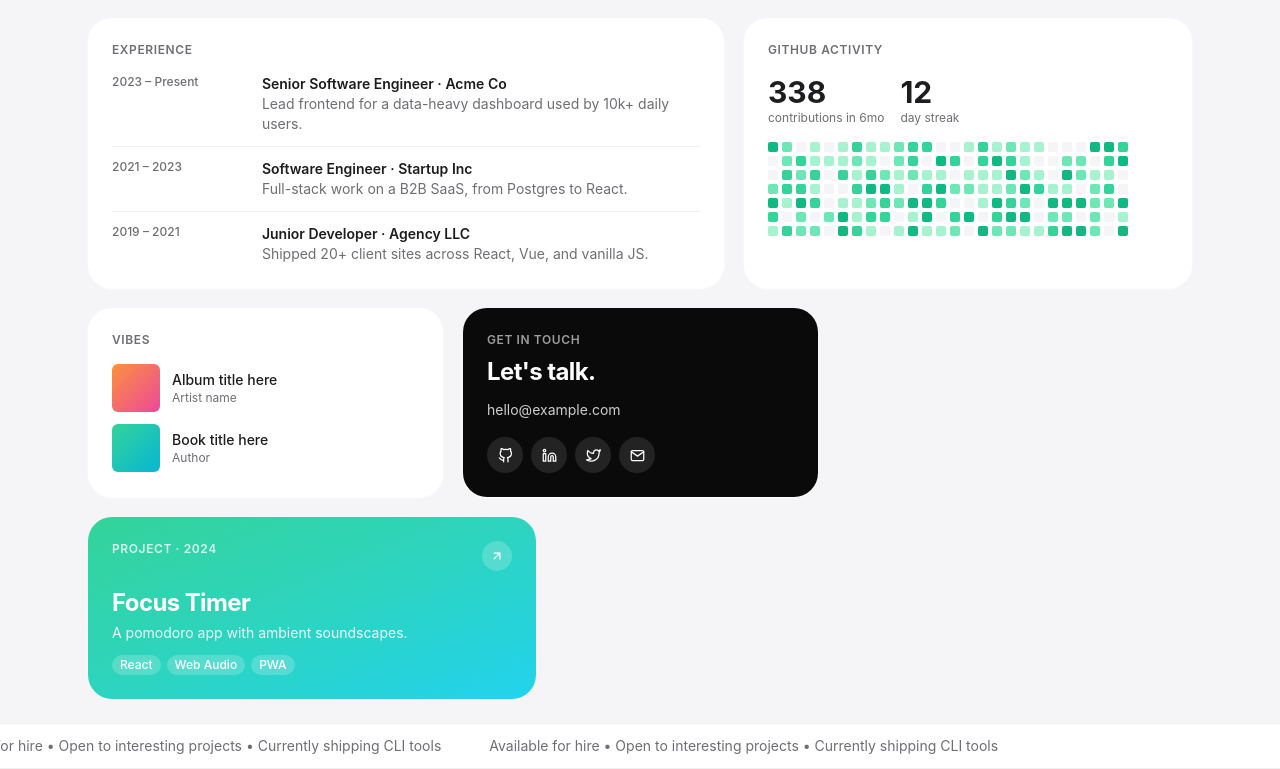
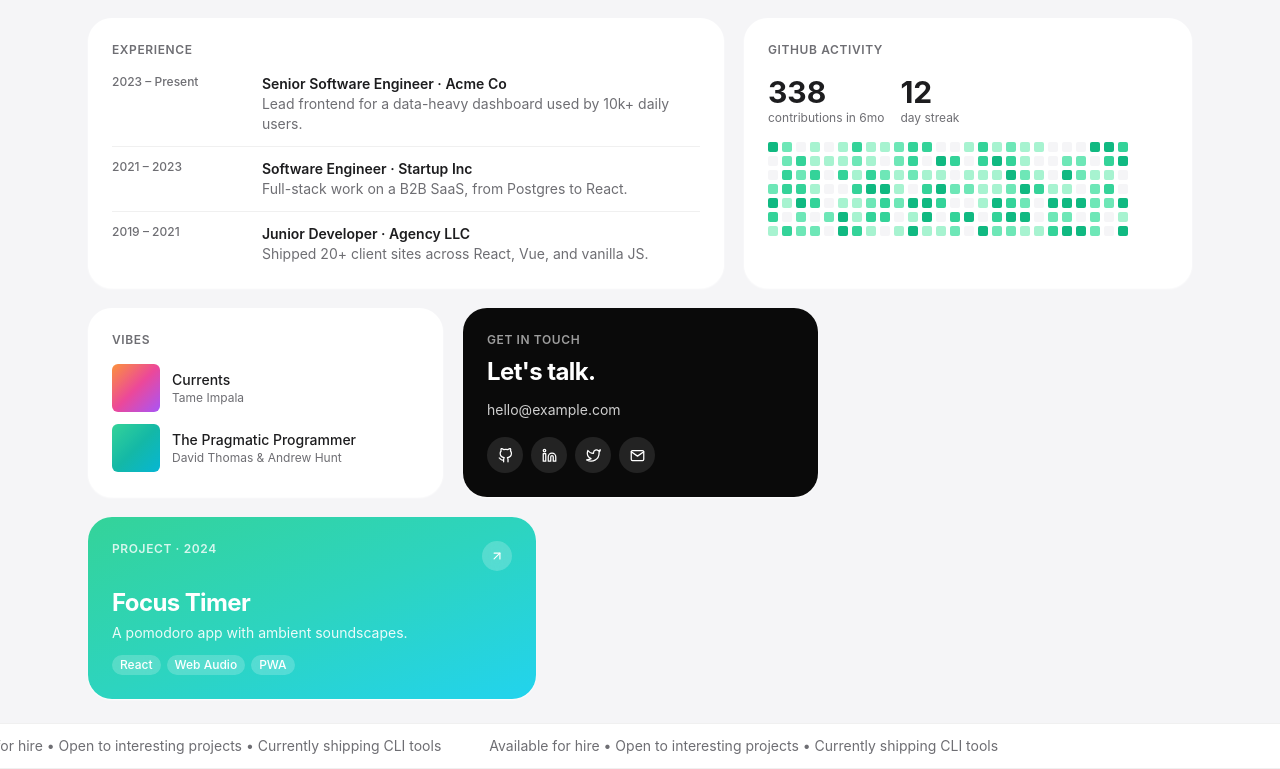
Before and after one commit to adetxt/adetxt.github.io, a React (Vite) app: page / in a window 1280 px wide. Shown: the part 698-1467 px from the top of the page. Built offline with nearby package versions, Linux system fonts and the light colour scheme.

Commit message:
feat: polish — hero expand, cursor link text, social hovers, music data

```diff
--- a/src/App.tsx
+++ b/src/App.tsx
@@ -14,10 +14,11 @@ import { ContactTile } from './components/tiles/ContactTile'
 import { GitHubTile } from './components/tiles/GitHubTile'
 import { ExperienceTile } from './components/tiles/ExperienceTile'
 import { projects } from './data/projects'
+import { heroDetail } from './data/hero'
 import type { Project } from './data/projects'
 
 export default function App() {
-  const [openProject, setOpenProject] = useState<Project | null>(null)
+  const [openDetail, setOpenDetail] = useState<Project | null>(null)
 
   return (
     <main id="top" className="relative min-h-screen bg-bg">
@@ -25,16 +26,16 @@ export default function App() {
       <MagneticCursor />
       <TopNav />
       <BentoGrid>
-        <HeroTile />
-        <ProjectTile project={projects[0]} className="lg:col-span-5" onClick={() => setOpenProject(projects[0])} />
+        <HeroTile onClick={() => setOpenDetail(heroDetail)} />
+        <ProjectTile project={projects[0]} className="lg:col-span-5" onClick={() => setOpenDetail(projects[0])} />
         <TechStackTile />
         <NowBuildingTile />
-        <ProjectTile project={projects[1]} className="lg:col-span-7" onClick={() => setOpenProject(projects[1])} />
+        <ProjectTile project={projects[1]} className="lg:col-span-7" onClick={() => setOpenDetail(projects[1])} />
         <ExperienceTile />
         <GitHubTile />
         <MusicTile />
         <ContactTile />
-        <ProjectTile project={projects[2]} className="lg:col-span-4" onClick={() => setOpenProject(projects[2])} />
+        <ProjectTile project={projects[2]} className="lg:col-span-4" onClick={() => setOpenDetail(projects[2])} />
       </BentoGrid>
       <Marquee
         items={[
@@ -43,7 +44,7 @@ export default function App() {
           'Currently shipping CLI tools',
         ]}
       />
-      <TileDetail project={openProject} onClose={() => setOpenProject(null)} />
+      <TileDetail project={openDetail} onClose={() => setOpenDetail(null)} />
     </main>
   )
 }
--- a/src/components/motion/MagneticCursor.tsx
+++ b/src/components/motion/MagneticCursor.tsx
@@ -7,6 +7,7 @@ export function MagneticCursor() {
   const reduced = useReducedMotion()
   const [hidden, setHidden] = useState(true)
   const [variant, setVariant] = useState<'default' | 'tile' | 'link'>('default')
+  const [linkText, setLinkText] = useState('')
   const [accent, setAccent] = useState('#6e6e73')
 
   useEffect(() => {
@@ -21,14 +22,17 @@ export function MagneticCursor() {
     const onOver = (e: MouseEvent) => {
       const t = e.target as HTMLElement
       const tile = t.closest('[data-bento-tile]') as HTMLElement | null
-      const link = t.closest('a, button') as HTMLElement | null
+      const link = t.closest('a') as HTMLElement | null
       if (tile) {
         setVariant('tile')
+        setLinkText('')
         setAccent(getComputedStyle(tile).getPropertyValue('--accent').trim() || '#6e6e73')
       } else if (link) {
         setVariant('link')
+        setLinkText(t.textContent?.trim() || '')
       } else {
         setVariant('default')
+        setLinkText('')
       }
     }
     window.addEventListener('mouseover', onOver, { passive: true })
@@ -36,6 +40,10 @@ export function MagneticCursor() {
   }, [hidden])
 
   if (hidden) return null
+
+  const isLink = variant === 'link'
+  const pillWidth = isLink ? Math.max(64, linkText.length * 7 + 24) : variant === 'tile' ? 48 : 32
+  const pillHeight = isLink ? 28 : variant === 'tile' ? 48 : 32
 
   return (
     <>
@@ -45,8 +53,8 @@ export function MagneticCursor() {
         style={{
           transform: `translate(${x}px, ${y}px) translate(-50%, -50%)`,
           transition: 'width 0.2s, height 0.2s, opacity 0.2s',
-          width: variant === 'link' ? 0 : 8,
-          height: variant === 'link' ? 0 : 8,
+          width: isLink ? 0 : 8,
+          height: isLink ? 0 : 8,
           borderRadius: 9999,
           background: variant === 'tile' ? accent : '#fff',
         }}
@@ -57,13 +65,19 @@ export function MagneticCursor() {
         style={{
           transform: `translate(${x}px, ${y}px) translate(-50%, -50%)`,
           transition: 'width 0.25s, height 0.25s, opacity 0.25s, border-color 0.25s',
-          width: variant === 'tile' ? 48 : variant === 'link' ? 64 : 32,
-          height: variant === 'tile' ? 48 : variant === 'link' ? 28 : 32,
-          borderRadius: variant === 'link' ? 999 : 999,
+          width: pillWidth,
+          height: pillHeight,
+          borderRadius: 9999,
           border: `1.5px solid ${variant === 'tile' ? accent : 'rgba(255,255,255,0.5)'}`,
-          background: 'transparent',
+          background: isLink ? 'rgba(255,255,255,0.08)' : 'transparent',
         }}
-      />
+      >
+        {isLink && linkText && (
+          <span className="absolute inset-0 flex items-center justify-center px-3 text-[11px] font-medium text-white whitespace-nowrap">
+            {linkText}
+          </span>
+        )}
+      </div>
     </>
   )
 }
--- a/src/components/tiles/ContactTile.tsx
+++ b/src/components/tiles/ContactTile.tsx
@@ -21,6 +21,12 @@ export function ContactTile() {
       <div className="mt-4 flex gap-2">
         {socials.map((s) => {
           const Icon = s.icon
+          const hoverClass =
+            s.name === 'GitHub' ? 'hover:rotate-12' :
+            s.name === 'LinkedIn' ? 'hover:-translate-y-0.5' :
+            s.name === 'Twitter' ? 'hover:skew-x-[-12deg]' :
+            s.name === 'Email' ? 'hover:scale-125' :
+            ''
           return (
             <a
               key={s.name}
@@ -28,7 +34,7 @@ export function ContactTile() {
               target="_blank"
               rel="noreferrer"
               aria-label={s.name}
-              className="flex h-9 w-9 items-center justify-center rounded-full bg-white/10 transition-transform hover:scale-110"
+              className={`flex h-9 w-9 items-center justify-center rounded-full bg-white/10 transition-transform duration-200 ${hoverClass}`}
             >
               <Icon size={15} />
             </a>
--- a/src/components/tiles/HeroTile.tsx
+++ b/src/components/tiles/HeroTile.tsx
@@ -1,12 +1,18 @@
 import { BentoTile } from '../bento/BentoTile'
 import { Chip } from '../ui/Chip'
 
-export function HeroTile() {
+type Props = {
+  onClick?: () => void
+}
+
+export function HeroTile({ onClick }: Props) {
   return (
     <BentoTile
       data-bento-tile
       label="About"
-      className="col-span-1 md:col-span-2 lg:col-span-7 lg:row-span-2 p-8"
+      onClick={onClick}
+      expandable
+      className="col-span-1 md:col-span-2 lg:col-span-7 lg:row-span-2 cursor-pointer p-8"
     >
       <div className="flex h-full flex-col justify-between gap-8">
         <div>
--- a/src/components/tiles/MusicTile.tsx
+++ b/src/components/tiles/MusicTile.tsx
@@ -1,4 +1,5 @@
 import { BentoTile } from '../bento/BentoTile'
+import { currentlyListening, currentlyReading } from '../../data/music'
 
 export function MusicTile() {
   return (
@@ -8,17 +9,17 @@ export function MusicTile() {
       </p>
       <div className="mt-4 space-y-3">
         <div className="flex items-center gap-3">
-          <div className="h-12 w-12 flex-shrink-0 rounded-md bg-gradient-to-br from-orange-400 to-pink-500" />
+          <div className={`h-12 w-12 flex-shrink-0 rounded-md bg-gradient-to-br ${currentlyListening.coverGradient}`} />
           <div className="min-w-0">
-            <p className="truncate text-sm font-medium text-ink">Album title here</p>
-            <p className="truncate text-xs text-ink-muted">Artist name</p>
+            <p className="truncate text-sm font-medium text-ink">{currentlyListening.title}</p>
+            <p className="truncate text-xs text-ink-muted">{currentlyListening.artist}</p>
           </div>
         </div>
         <div className="flex items-center gap-3">
-          <div className="h-12 w-12 flex-shrink-0 rounded-md bg-gradient-to-br from-emerald-400 to-cyan-500" />
+          <div className={`h-12 w-12 flex-shrink-0 rounded-md bg-gradient-to-br ${currentlyReading.coverGradient}`} />
           <div className="min-w-0">
-            <p className="truncate text-sm font-medium text-ink">Book title here</p>
-            <p className="truncate text-xs text-ink-muted">Author</p>
+            <p className="truncate text-sm font-medium text-ink">{currentlyReading.title}</p>
+            <p className="truncate text-xs text-ink-muted">{currentlyReading.artist}</p>
           </div>
         </div>
       </div>
--- /dev/null
+++ b/src/data/hero.ts
@@ -0,0 +1,13 @@
+import type { Project } from './projects'
+
+export const heroDetail: Project = {
+  id: 'hero',
+  title: 'About Ade',
+  description: '',
+  longDescription:
+    "I'm a software engineer based in Lagos. I work on real-time interfaces, developer tools, and the occasional side project in Rust. Before this, I shipped B2B SaaS at a Series A startup and shipped 20+ client sites at a digital agency. Outside of work I read, run, and make playlists that are too long.",
+  stack: ['TypeScript', 'React', 'Node.js', 'Rust'],
+  gradient: 'from-pink-400 via-violet-400 to-cyan-400',
+  screenshot: null,
+  year: 2025,
+}
--- /dev/null
+++ b/src/data/music.ts
@@ -0,0 +1,17 @@
+export type MusicItem = {
+  title: string
+  artist: string
+  coverGradient: string
+}
+
+export const currentlyListening: MusicItem = {
+  title: 'Currents',
+  artist: 'Tame Impala',
+  coverGradient: 'from-orange-400 via-pink-500 to-purple-500',
+}
+
+export const currentlyReading: MusicItem = {
+  title: 'The Pragmatic Programmer',
+  artist: 'David Thomas & Andrew Hunt',
+  coverGradient: 'from-emerald-400 via-teal-500 to-cyan-500',
+}
```
